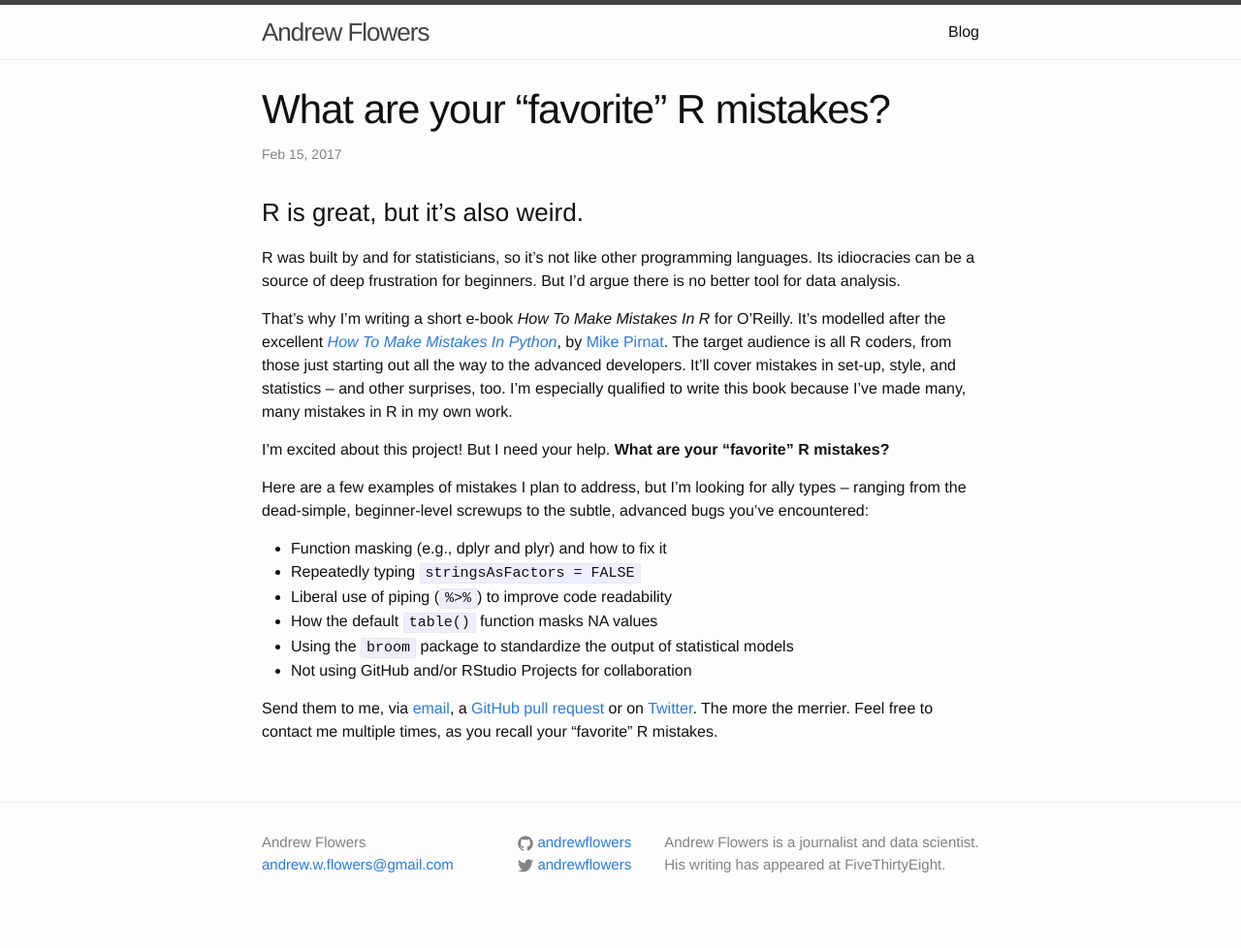
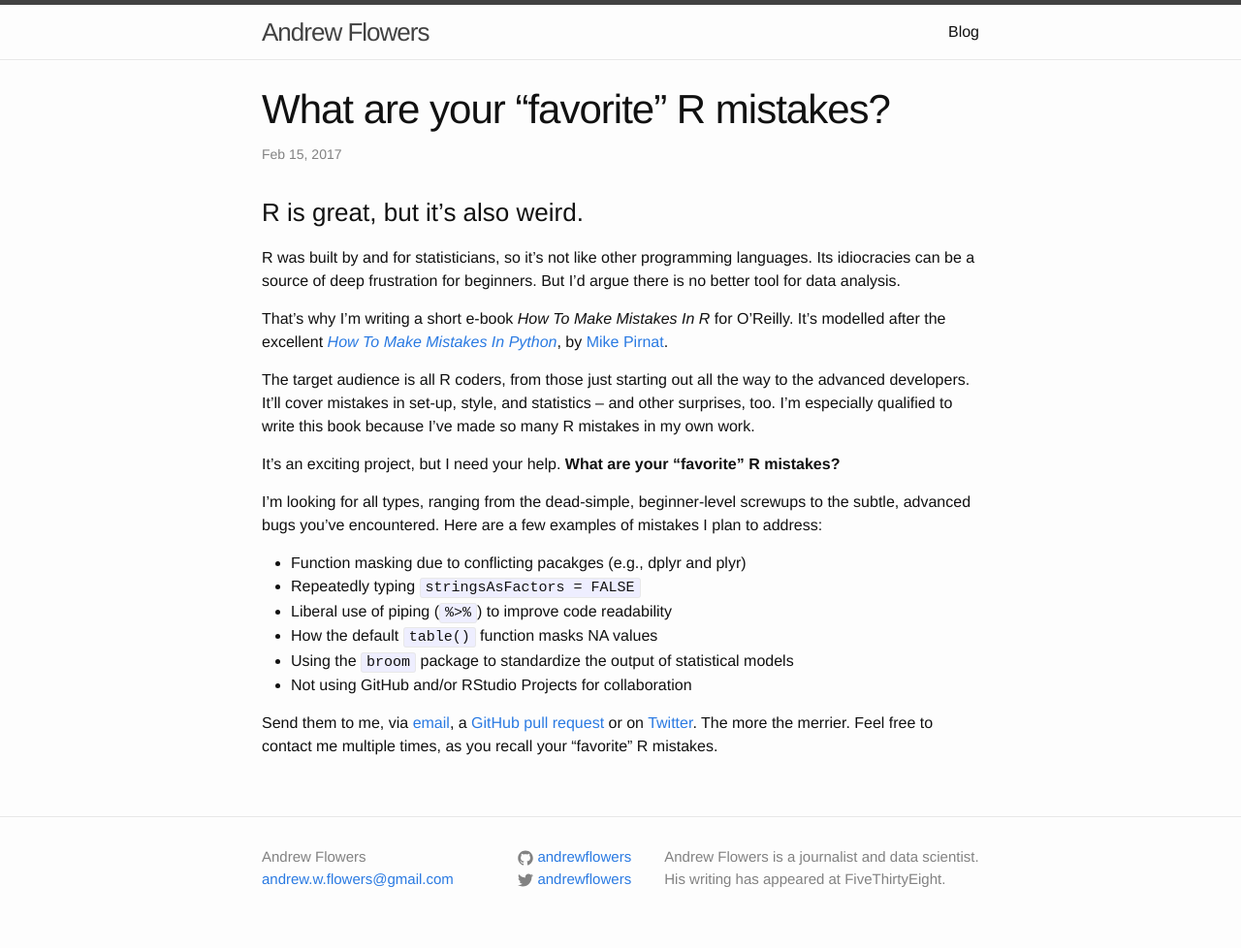
Before and after one commit to andrewflowers/andrewflowers.github.io, a Jekyll site: the page built from _posts/2017-02-15-Mistakes-in-R.md, in a window 1280 px wide. Shown: the whole page at 97% size. Built offline with Jekyll 4.4.1, drawn with Linux system fonts in a browser that asks for light colours.

Commit message:
other fixes

```diff
--- a/_posts/2017-02-15-Mistakes-in-R.md
+++ b/_posts/2017-02-15-Mistakes-in-R.md
@@ -7,13 +7,14 @@
 
 R was built by and for statisticians, so it’s not like other programming languages. Its idiocracies can be a source of deep frustration for beginners. But I’d argue there is no better tool for data analysis.
 
-That’s why I’m writing a short e-book *How To Make Mistakes In R* for O’Reilly. It’s modelled after the excellent [*How To Make Mistakes In Python*](http://www.oreilly.com/programming/free/how-to-make-mistakes-in-python.csp), by [Mike Pirnat](http://mike.pirnat.com/). The target audience is all R coders, from those just starting out all the way to the advanced developers. It’ll cover mistakes in set-up, style, and statistics -- and other surprises, too. I’m especially qualified to write this book because I’ve made many, many mistakes in R  in my own work.
+That’s why I’m writing a short e-book *How To Make Mistakes In R* for O’Reilly. It’s modelled after the excellent [*How To Make Mistakes In Python*](http://www.oreilly.com/programming/free/how-to-make-mistakes-in-python.csp), by [Mike Pirnat](http://mike.pirnat.com/).
 
-I’m excited about this project! But I need your help. **What are your “favorite” R mistakes?**
+The target audience is all R coders, from those just starting out all the way to the advanced developers. It’ll cover mistakes in set-up, style, and statistics -- and other surprises, too. I’m especially qualified to write this book because I’ve made so many R mistakes in my own work.
 
-Here are a few examples of mistakes I plan to address, but I’m looking for ally types -- ranging from the dead-simple, beginner-level screwups to the subtle, advanced bugs you’ve encountered:
+It's an exciting project, but I need your help. **What are your “favorite” R mistakes?**
 
-- Function masking (e.g., dplyr and plyr) and how to fix it
+I’m looking for all types, ranging from the dead-simple, beginner-level screwups to the subtle, advanced bugs you’ve encountered. Here are a few examples of mistakes I plan to address:
+- Function masking due to conflicting pacakges (e.g., dplyr and plyr)
 - Repeatedly typing `stringsAsFactors = FALSE`
 - Liberal use of piping (`%>%`) to improve code readability
 - How the default `table()` function masks NA values
```
